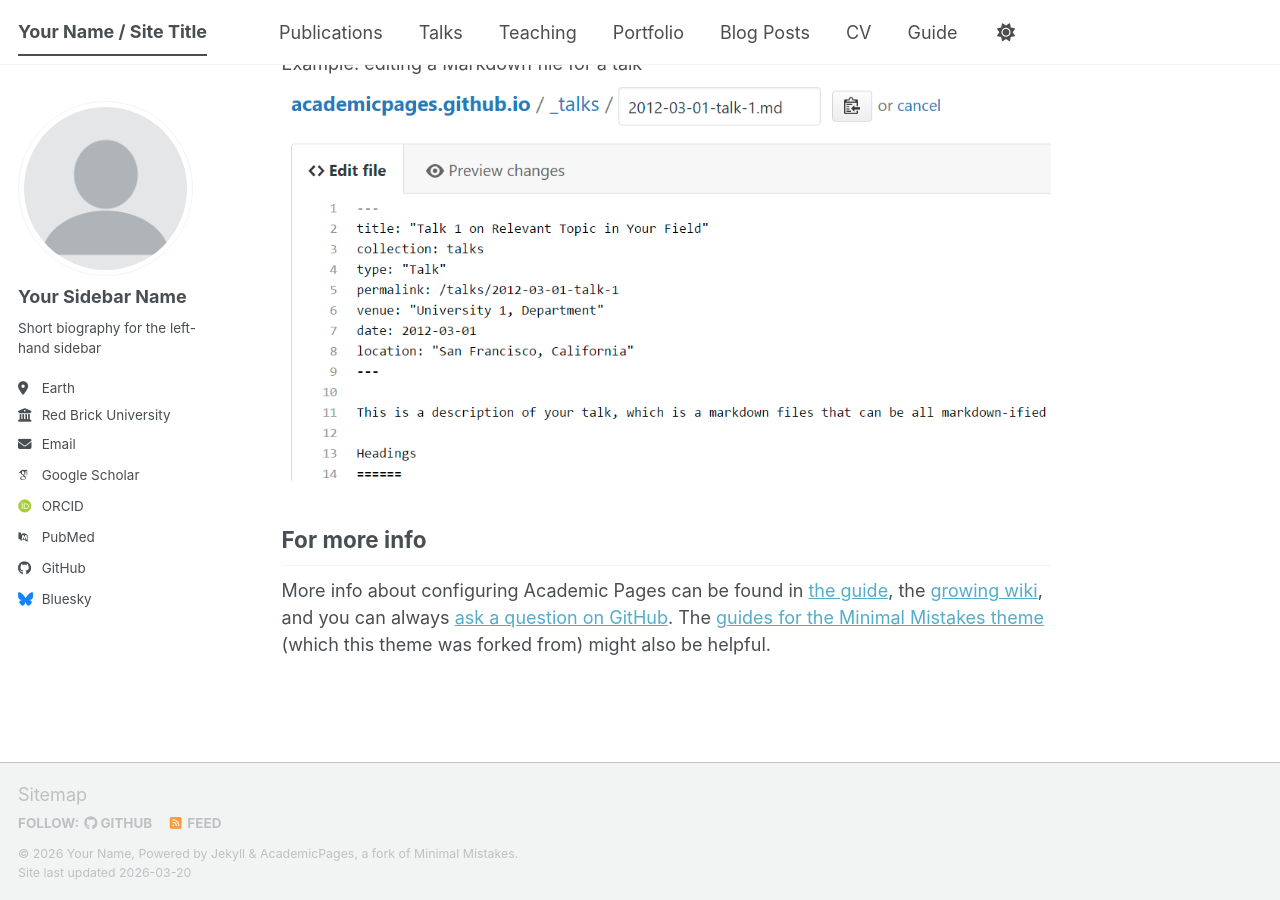
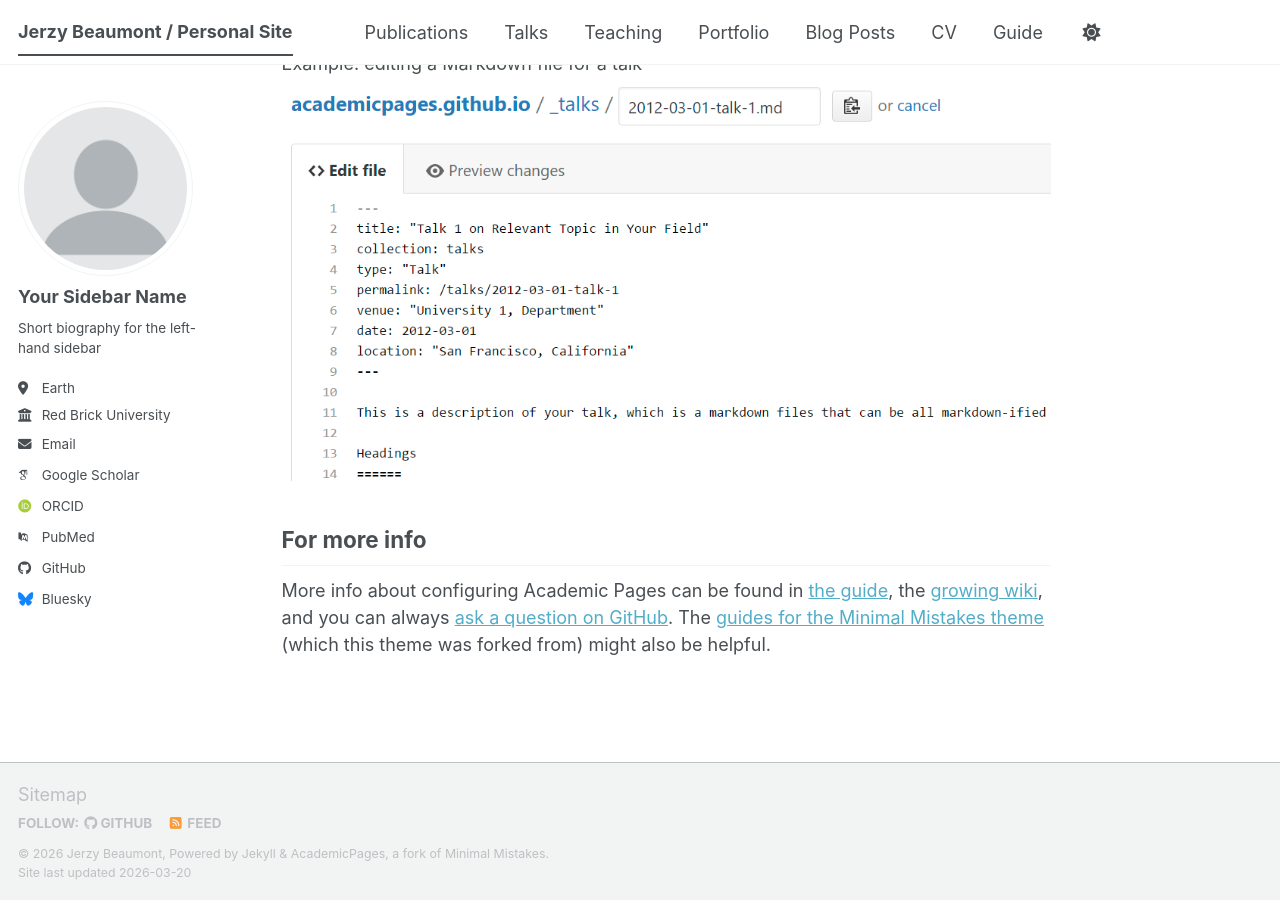
Before and after one commit to JerzyBeaumont/about, a Jekyll site: the page built from _pages/about.md, in a window 1280 px wide and 900 px high, scrolled down 2720 px. Built offline with Jekyll 4.4.1, drawn with Linux system fonts in a browser that asks for light colours; some web fonts are replaced; a script bundle is joined from its source files by our own code; library files that are not in the unit come from our copies.

Commit message:
Update _config.yml

```diff
--- a/_config.yml
+++ b/_config.yml
@@ -9,9 +9,9 @@
 # Basic Site Settings
 locale                   : "en-US"
 site_theme               : "default" # The available themes options are "default", "air", "sunrise", "mint", "dirt" and "contrast"
-title                    : "Your Name / Site Title"
+title                    : "Jerzy Beaumont / Personal Site"
 title_separator          : "-"
-name                     : &name "Your Name"
+name                     : &name "Jerzy Beaumont"
 description              : &description "Your Name's academic portfolio"   # Update this with a general description of your site, this is the default if not overridden by a page
 url                      : https://academicpages.github.io # The base hostname & protocol for your site e.g. "https://[your GitHub username].github.io",
                                                            # or if you already have some other page hosted on Github then use "https://[your GitHub username].github.io/[Your Repo Name]"
```
